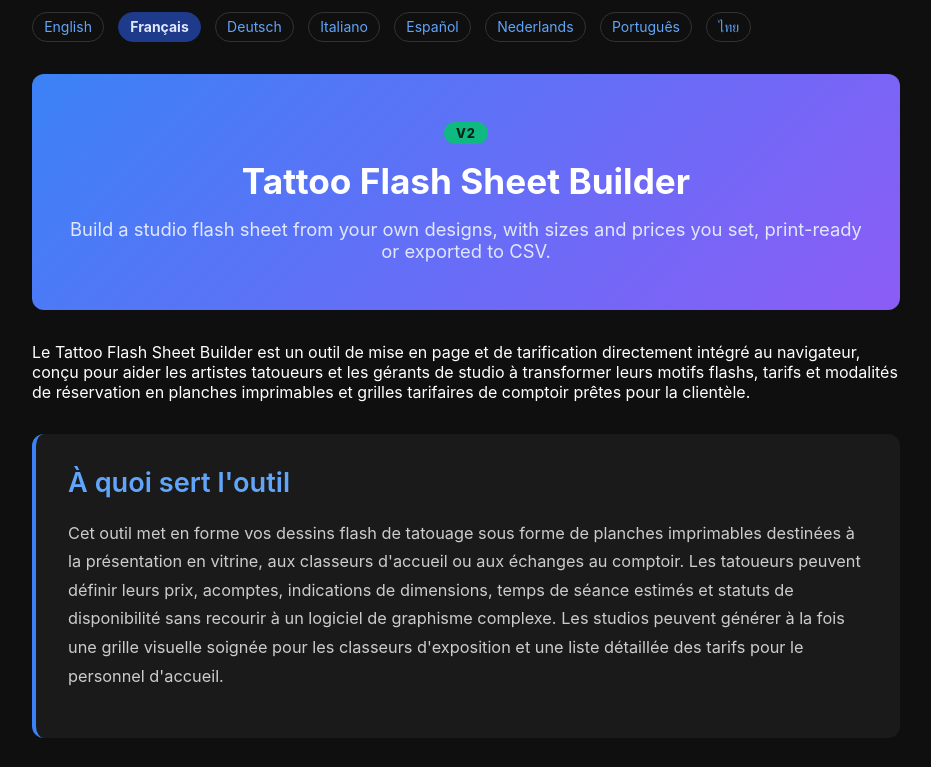
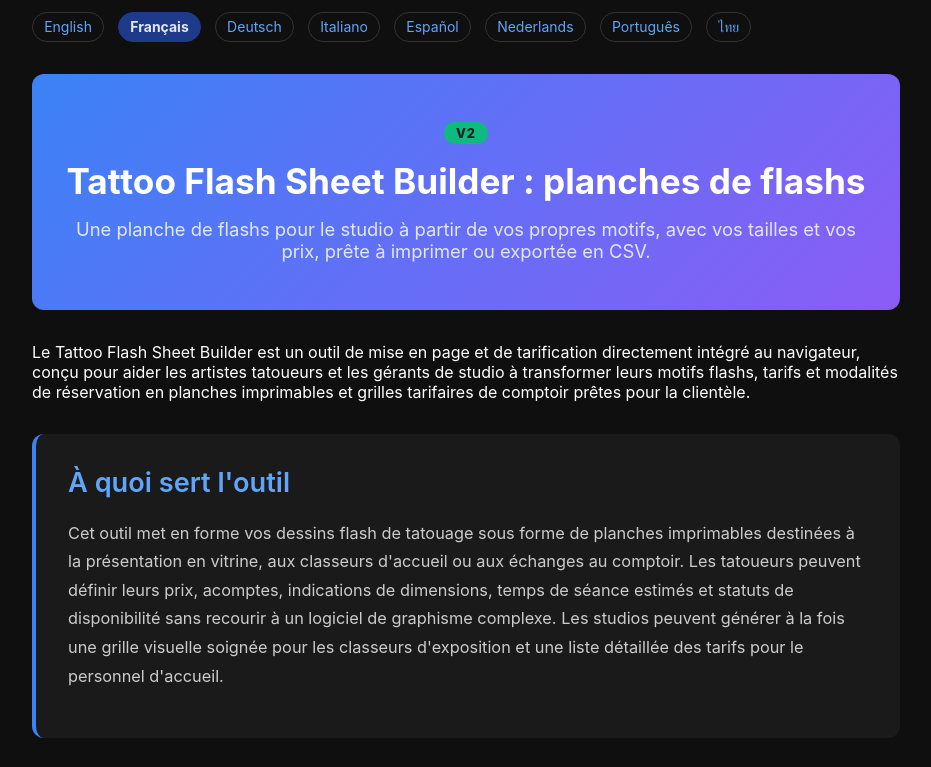
Before and after one commit to Poli-International/flash-sheet-builder, a website: page documentation-fr.html in a window 1280 px wide. Shown: the top 767 px of the page, without its empty margins (174-1105 px from the left). Drawn offline with Linux system fonts and the light colour scheme.

Commit message:
sync documentation-fr.html from the live site
The website copy of this tool moved on and the repo did not, so an
AI Studio import from here would have reverted it.

```diff
--- a/documentation-fr.html
+++ b/documentation-fr.html
@@ -3,7 +3,7 @@
 <head><meta name="robots" content="noindex,nofollow">
     <meta charset="UTF-8">
     <meta name="viewport" content="width=device-width, initial-scale=1.0">
-    <title>Tattoo Flash Sheet Builder Documentation | Poli International</title>
+    <title>Tattoo Flash Sheet Builder : planches de flashs Documentation | Poli International</title>
     <meta name="description" content="Build a studio flash sheet from your own designs, with sizes and prices you set, print-ready or exported to CSV.">
     <link rel="canonical" href="https://poliinternational.com/flash-sheet-builder/">
     <style>
@@ -41,8 +41,8 @@
     <div class="entry-content">
         <div class="doc-hero">
             <span class="v2">V2</span>
-            <h1>Tattoo Flash Sheet Builder</h1>
-            <p>Build a studio flash sheet from your own designs, with sizes and prices you set, print-ready or exported to CSV.</p>
+            <h1>Tattoo Flash Sheet Builder : planches de flashs</h1>
+            <p>Une planche de flashs pour le studio à partir de vos propres motifs, avec vos tailles et vos prix, prête à imprimer ou exportée en CSV.</p>
         </div>
         <p>Le Tattoo Flash Sheet Builder est un outil de mise en page et de tarification directement intégré au navigateur, conçu pour aider les artistes tatoueurs et les gérants de studio à transformer leurs motifs flashs, tarifs et modalités de réservation en planches imprimables et grilles tarifaires de comptoir prêtes pour la clientèle.</p>
         <div class="doc-section">
@@ -162,8 +162,8 @@
         <p>Cet outil ne prend pas en charge l'application juridique des conditions d'annulation, des politiques de remboursement ou des critères d'âge légal. Les gérants de salon et les tatoueurs restent seuls responsables de l'établissement de leurs règles de réservation, du contrôle de l'âge légal de consentement et du respect de la législation en vigueur.</p>
         </div>
         <div class="doc-section">
-            <h2>Use the tool</h2>
-            <p><a href="https://poliinternational.com/flash-sheet-builder/" target="_top">Open the Tattoo Flash Sheet Builder</a>. Everything runs in your browser; nothing you enter is sent anywhere.</p>
+            <h2>Utiliser l'outil</h2>
+            <p><a href="https://poliinternational.com/flash-sheet-builder/" target="_top">Ouvrir le Tattoo Flash Sheet Builder</a>. Tout s'exécute dans votre navigateur ; rien de ce que vous saisissez n'est envoyé.</p>
         </div>
     </div>
 </body>
```
